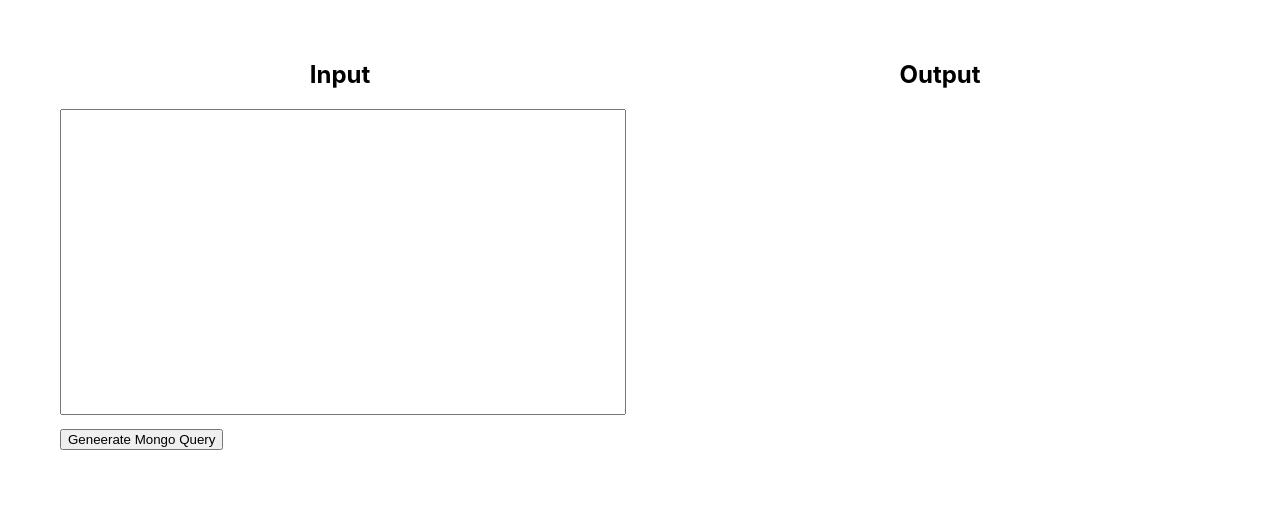
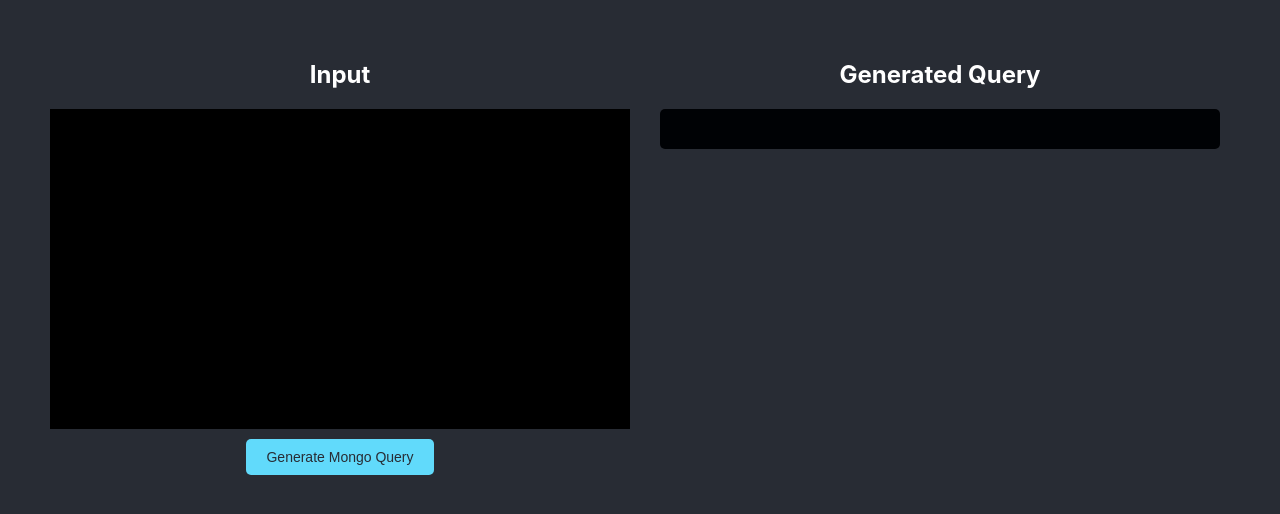
Before and after one commit to ektedar/query-generator, a React (Create React App) app in the folder mongo-query-gen/: page / in a window 1280 px wide. Shown: the top 514 px of the page. Built offline with nearby package versions, Linux system fonts and the light colour scheme.

Commit message:
Some CSS updates and changes to the panels to make them nicer

```diff
--- a/mongo-query-gen/src/App.css
+++ b/mongo-query-gen/src/App.css
@@ -1,3 +1,14 @@
+body {
+  background-color: #282c34;
+  color: white;
+  margin: 0;
+  font-family: -apple-system, BlinkMacSystemFont, 'Segoe UI', 'Roboto', 'Oxygen',
+    'Ubuntu', 'Cantarell', 'Fira Sans', 'Droid Sans', 'Helvetica Neue',
+    sans-serif;
+  -webkit-font-smoothing: antialiased;
+  -moz-osx-font-smoothing: grayscale;
+}
+
 .App {
   text-align: center;
 }
@@ -11,19 +22,81 @@
   padding: 20px;
 }
 
-.left-panel,
+.left-panel {
+  flex: 1;
+  padding: 20px;
+  box-sizing: border-box;
+  display: flex;
+  flex-direction: column;
+  align-items: center;
+}
+
 .right-panel {
   flex: 1;
   padding: 20px;
   box-sizing: border-box;
 }
 
+.terminal {
+  background-color: #000000;
+  border: 1px solid #61dafb;
+  border-radius: 5px;
+  padding: 10px;
+  position: relative;
+}
+
 textarea {
   width: 100%;
+  height: 300px;
+  background-color: #000000;
+  color: #61dafb;
+  border: none;
   resize: none;
+  font-family: 'SFMono-Regular', Consolas, 'Liberation Mono', Menlo, Courier, monospace;
+  font-size: 21px;
+  line-height: 1.5;
+  padding: 10px;
+  outline: none;
+  overflow: auto;
+}
+
+textarea:focus:placeholder {
+  color: transparent;
+}
+
+textarea:focus {
+  caret-color: #61dafb;
 }
 
 button {
   display: block;
   margin-top: 10px;
+  background-color: #61dafb;
+  color: #282c34;
+  border: none;
+  padding: 10px 20px;
+  border-radius: 5px;
+  cursor: pointer;
+  font-size: 14px;
 }
+
+button:hover {
+  background-color: #4ec0e8;
+}
+
+.right-panel {
+  position: relative;
+}
+
+.right-panel pre {
+  background-color: #000205;
+  color: #61dafb;
+  padding: 20px;
+  border-radius: 5px;
+  white-space: pre-wrap;
+  overflow-x: auto;
+  font-family: 'SFMono-Regular', Consolas, 'Liberation Mono', Menlo, Courier, monospace;
+  font-size: 19px;
+  line-height: 1.5;
+  max-height: 450px;
+}
--- a/mongo-query-gen/src/App.js
+++ b/mongo-query-gen/src/App.js
@@ -1,7 +1,7 @@
 import React, { useState } from 'react';
+import './App.css';
 import InputPanel from './components/InputPanel';
 import OutputPanel from './components/OutputPanel';
-import './App.css';
 
 function App() {
   const [input, setInput] = useState('');
@@ -14,7 +14,7 @@ function App() {
 
   // TODO: Update this with the API call but for now we can keep it a static output
   const generateMongoQuery = async () => {
-    const apiResponse = 'Generated Mongo Query: ' + input;
+    const apiResponse = ' ' + input;
     setOutput(apiResponse)
   };
 
--- a/mongo-query-gen/src/components/InputPanel.js
+++ b/mongo-query-gen/src/components/InputPanel.js
@@ -5,7 +5,7 @@ const InputPanel = ({input, handleInputChange, generateMongoQuery}) => {
         <div className="left-panel">
             <h2>Input</h2>
             <textarea value={input} onChange={handleInputChange} rows="20" cols="50"></textarea>
-            <button onClick={generateMongoQuery}>Geneerate Mongo Query</button>
+            <button onClick={generateMongoQuery}>Generate Mongo Query</button>
         </div>
     );
 };
--- a/mongo-query-gen/src/components/OutputPanel.js
+++ b/mongo-query-gen/src/components/OutputPanel.js
@@ -3,7 +3,7 @@ import React from 'react';
 const OutputPanel = ({output}) => {
     return (
         <div className="right-panel">
-            <h2>Output</h2>
+            <h2>Generated Query</h2>
             <pre>{output}</pre>
         </div>
     );
```
